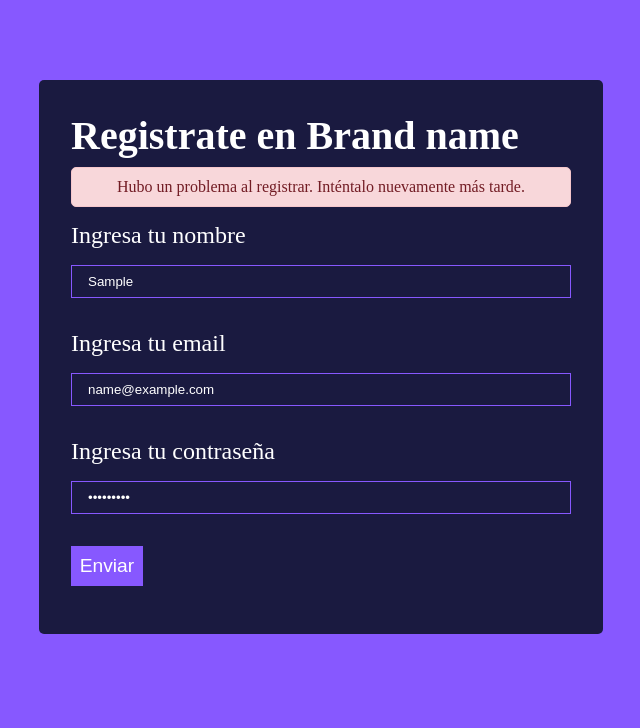
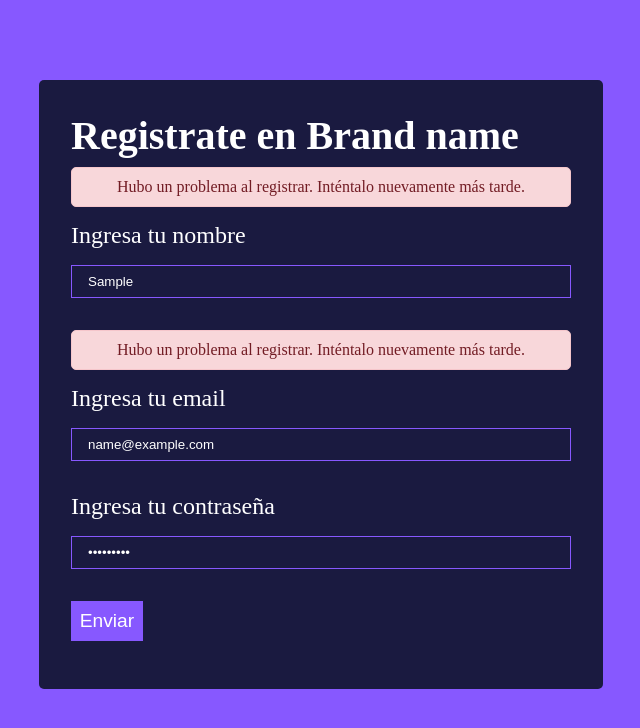
Before and after one commit to KevinBell1/Proyecto-Final-UTN-FRONTEND, a React (Vite) app: page /register in a window 1280 px wide. Both pictures are taken after typing "Sample", "name@example.com", "Sample123" into the empty fields and a click on the button "Enviar". Shown: the top 728 px of the page, without its empty margins (319-959 px from the left). Built offline with nearby package versions, Linux system fonts and the light colour scheme; no server answers.

Commit message:
bugfix css errores

```diff
--- a/src/Screens/RegisterScreen.jsx
+++ b/src/Screens/RegisterScreen.jsx
@@ -82,6 +82,7 @@ const RegisterScreen = () => {
                         className='todo-input'
                     />
                     {errors.name && <p className="error-text">{errors.name.join(", ")}</p>}
+                    {generalError && <p className="error-banner">{generalError}</p>}
                 </div>
                 <div className='input-container'>
                     <label>Ingresa tu email</label>
```
